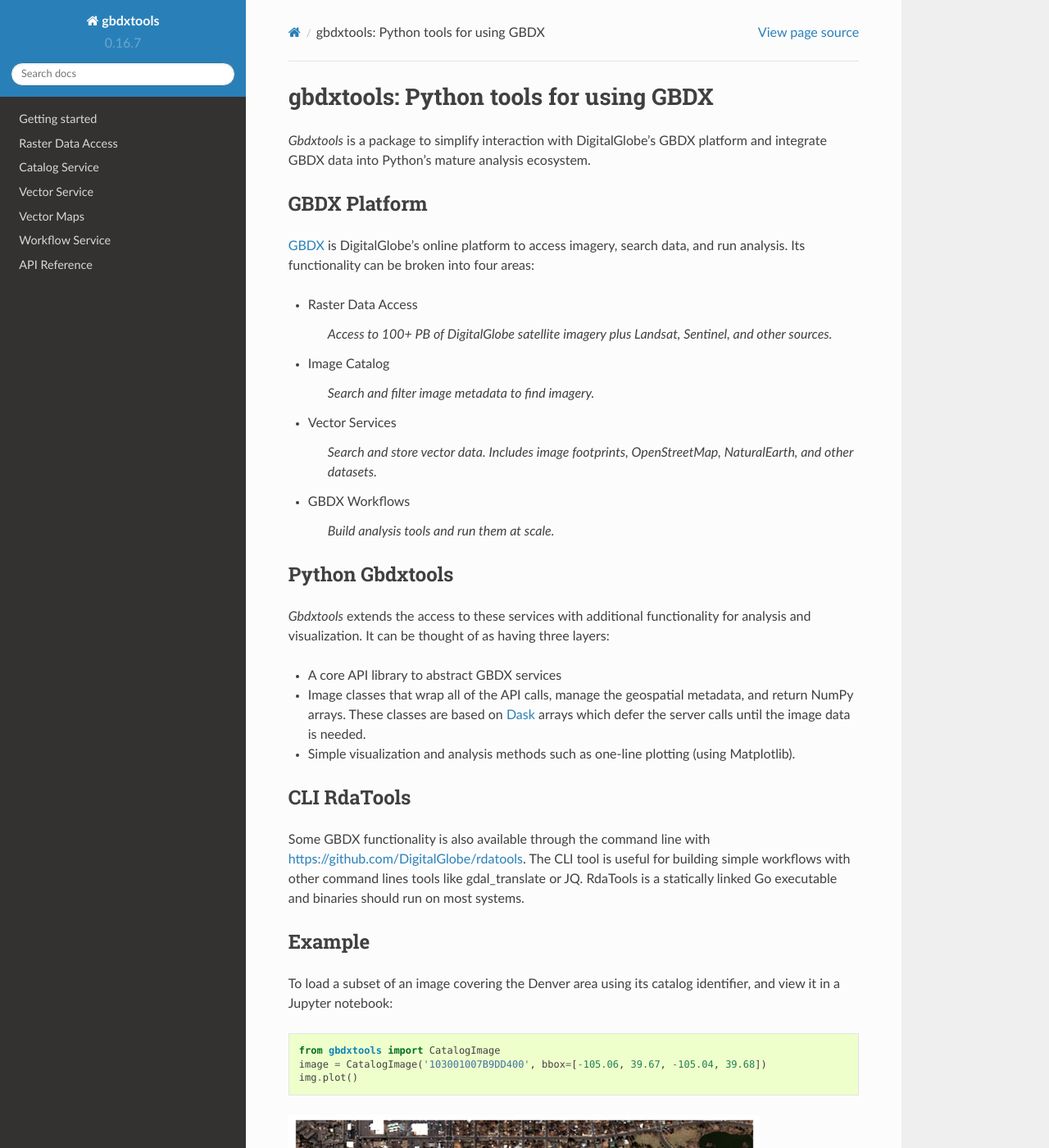
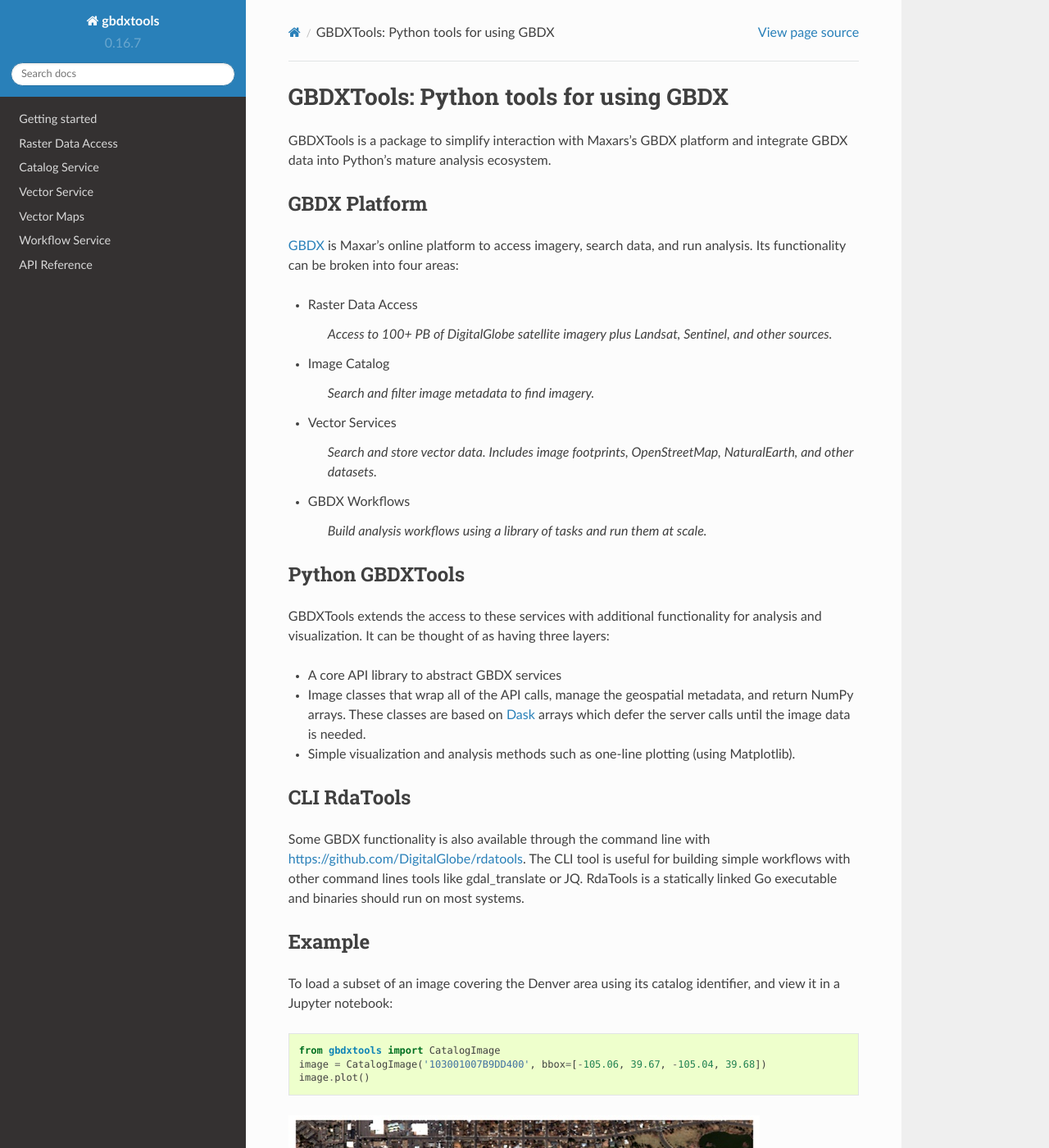
Before and after one commit to DigitalGlobe/gbdxtools, a Sphinx documentation site: the page built from docs/index.rst, in a window 1280 px wide and 1400 px high. Shown: the whole window at 82% size. Built offline with Sphinx 7.4.7 and the Read the Docs theme 2.0.0, drawn with Linux system fonts in a browser that asks for light colours; some of the changed text lies outside the part shown.

```diff
--- a/docs/index.rst
+++ b/docs/index.rst
@@ -1,14 +1,14 @@
 
-gbdxtools: Python tools for using GBDX
+GBDXTools: Python tools for using GBDX
 =======================================
 
-`Gbdxtools` is a package to simplify interaction with DigitalGlobe's GBDX platform and integrate GBDX data into
+GBDXTools is a package to simplify interaction with Maxars's GBDX platform and integrate GBDX data into
 Python's mature analysis ecosystem.
 
 GBDX Platform
 ----------------
 
-`GBDX <https://gbdxdocs.digitalglobe.com/>`_ is DigitalGlobe's online platform to access imagery, search data, and run analysis. Its functionality can be broken into four areas:
+`GBDX <https://gbdxdocs.digitalglobe.com/>`_ is Maxar's online platform to access imagery, search data, and run analysis. Its functionality can be broken into four areas:
 
 * Raster Data Access
 
@@ -24,19 +24,20 @@ GBDX Platform
 
 * GBDX Workflows
 
-    *Build analysis tools and run them at scale.*
+    *Build analysis workflows using a library of tasks and run them at scale.*
 
 
-Python Gbdxtools
+Python GBDXTools
 --------------------
 
-`Gbdxtools` extends the access to these services with additional functionality for analysis and visualization. It can be thought of as having three layers:
+GBDXTools extends the access to these services with additional functionality for analysis and visualization. It can be thought of as having three layers:
 
 * A core API library to abstract GBDX services
 
 * Image classes that wrap all of the API calls, manage the geospatial metadata, and return NumPy arrays. These classes are based on `Dask <http://dask.pydata.org/>`_ arrays which defer the server calls until the image data is needed.
 
 * Simple visualization and analysis methods such as one-line plotting (using Matplotlib).
+
 
 CLI RdaTools
 ----------------
@@ -52,21 +53,21 @@ To load a subset of an image covering the Denver area using its catalog identifi
 
     from gbdxtools import CatalogImage
     image = CatalogImage('103001007B9DD400', bbox=[-105.06, 39.67, -105.04, 39.68])
-    img.plot()
+    image.plot()
 
 .. image:: ./images/getting_started.jpg
 
-`gbdxtools` is MIT licenced.
+GBDXTools is MIT licenced.
 
 The recommended installation method is with Anaconda::
 
     conda install -c conda-forge -c digitalglobe gbdxtools
 
-`Gbdxtools` can also be installed with pip::
+GBDXTools can also be installed with pip::
 
     pip install gbdxtools
 
-* `Gbdxtools` github repository: https://github.com/DigitalGlobe/gbdxtools
+* GBDXTools github repository: https://github.com/DigitalGlobe/gbdxtools
 * For general information on the GBDX platform and API visit http://gbdxdocs.digitalglobe.com.
 * For a varied collection of gbdxtools examples see http://github.com/platformstories/notebooks.
 
```
Also changed, not shown: docs/user_guide.rst (+14 -12 lines), 5 other files.
